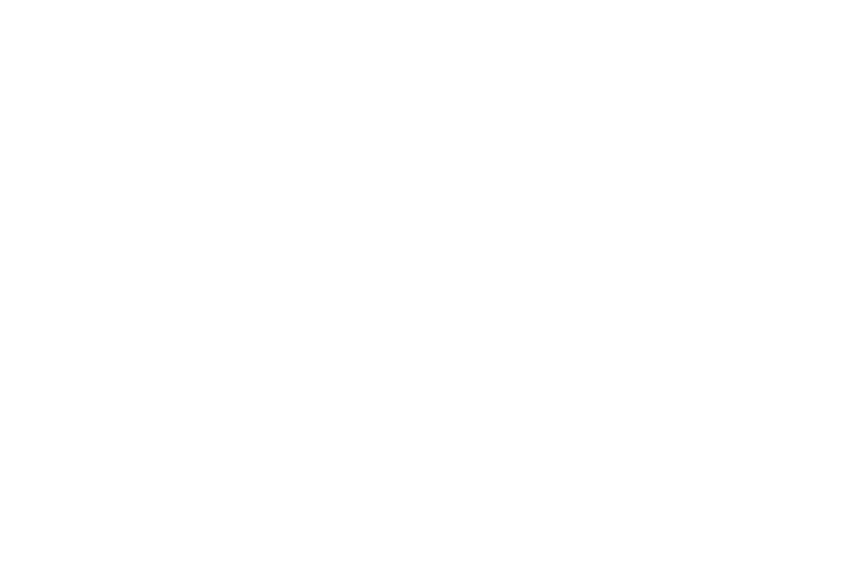
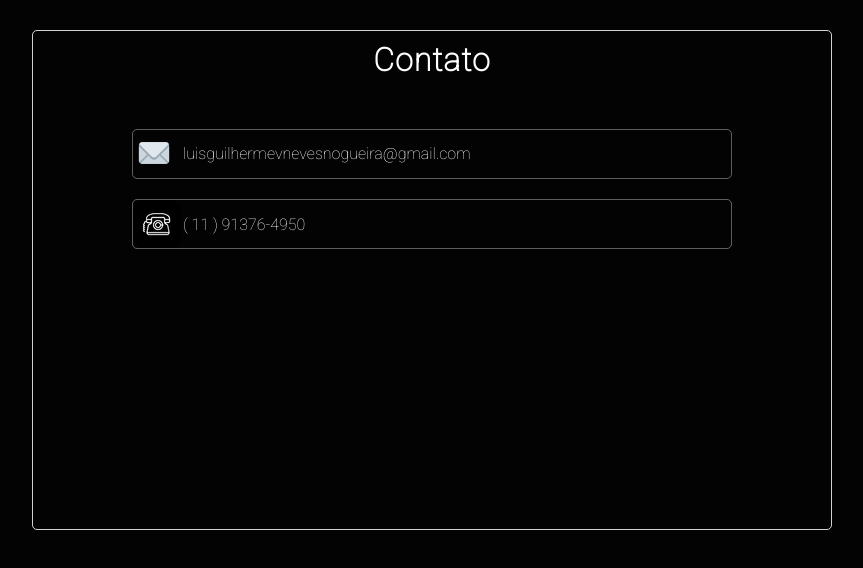
Before and after one commit to LuisGVNeves/Portfolio, a website: page public/contato.html in a window 1280 px wide. Shown: the whole page, without its empty margins (208-1071 px from the left). Drawn offline with Linux system fonts and the light colour scheme.

Commit message:
Finalização borda

```diff
--- a/public/contato.html
+++ b/public/contato.html
@@ -4,9 +4,24 @@
     <meta charset="UTF-8">
     <meta http-equiv="X-UA-Compatible" content="IE=edge">
     <meta name="viewport" content="width=device-width, initial-scale=1.0">
-  <title>Document</title>
+    <title>Contato</title>
+    <link rel="stylesheet" href="../src/css/contato.css">
   </head>
   <body>
 
+    <main id="container-contatos">
+      <h1>Contato</h1>
+      <ul>
+        <li>
+          <img src="../src/img/email.png" alt="email icon" title="Email Icon by Twitter Emoji" id="email">
+          <p>luisguilhermevnevesnogueira@gmail.com</p>
+        </li>
+        <li>
+          <img src="../src/img/phone.png" alt="phone icon" title="Telephone Icon by Jemis Mali" id="phone">
+          <p id="phoneWrite">( 11 ) 91376-4950</p>
+        </li>
+      </ul>
+    </main>
+
   </body>
 </html>
--- /dev/null
+++ b/src/css/contato.css
@@ -0,0 +1,98 @@
+@import url('https://fonts.googleapis.com/css2?family=Roboto:wght@100&display=swap');
+*{
+  box-sizing: border-box;
+  padding: 0%;
+  margin: 0%;
+  font-family: 'Roboto', sans-serif;
+}
+
+body{
+  background-color: rgba(0, 0, 0, 0.99);
+  display: flex;
+  flex-direction: column;
+  align-items: center;
+}
+
+#container-contatos{
+  display: flex;
+  flex-direction: column;
+  align-items: center;
+  margin-top: 30px;
+  border: 1px solid rgba(255, 255, 255, 0.418);
+  width: 800px;
+  height: 500px;
+  border-radius: 5px;
+  animation: borderAnimation 1.5s infinite linear;
+}
+#container-contatos ul{
+  margin-top: 30px;
+  margin-left: auto;
+  margin-right: auto;
+  height: 700px;
+  display: inline-flex;
+  flex-direction: column;
+  align-items: center;
+  color: #fff;
+  width: 700px;
+}
+#container-contatos ul li{
+  list-style-type: none;
+  border: 1px solid rgba(255, 255, 255, 0.355);
+  border-radius: 5px;
+  margin-top: 20px;
+  line-height: 50px;
+  width: 600px;
+  height: 50px;
+}
+#container-contatos ul li p{
+  margin-top: -60px;
+  margin-left: 50px;
+}
+#container-contatos ul li #email{
+  margin-top: 7px;
+  margin-left: 5px;
+}
+#container-contatos ul li #phoneWrite{
+  margin-top: -68px;
+}
+h1{
+  color: #fff;
+  letter-spacing: 1px;
+  padding-top: 10px;
+}
+
+@keyframes borderAnimation {
+  0%{
+    border: 1px solid rgba(255, 255, 255, 0.622);
+  }
+  10%{
+    border: 1px solid rgba(255, 255, 255, 0.72);
+  }
+  20%{
+    border: 1px solid rgba(255, 255, 255, 0.72);
+  }
+  30%{
+    border: 1px solid rgba(255, 255, 255, 0.8);
+  }
+  40%{
+    border: 1px solid rgba(255, 255, 255, 0.857);
+  }
+  50%{
+    border: 1px solid rgba(255, 255, 255, 0.92);
+  }
+  60%{
+    border: 1px solid rgba(255, 255, 255, 0.967);
+  }
+  70%{
+    border: 1px solid rgba(187, 187, 187, 0.967);
+  }
+  80%{
+    border: 1px solid rgba(101, 101, 101, 0.967);
+  }
+  90%{
+    border: 1px solid rgba(255, 255, 255, 0.967);
+  }
+  100%{
+    border: 1px solid rgba(154, 154, 154, 0.967);
+  }
+}
--- a/src/css/style.css
+++ b/src/css/style.css
@@ -4,7 +4,10 @@
   margin: 0%;
   padding: 0%;
   box-sizing: border-box;
-  font-family: 'Roboto', sans-serif;;
+  font-family: 'Roboto', sans-serif;
+}
+body{
+  background-color: rgba(187, 187, 187, 0.62);
 }
 header{
   display: flex;
@@ -59,8 +62,8 @@ header{
   line-height: 40px;
 }
 
-/*Estilização dos <li> sobrepondo o link*/
-#linkSobre{
+/*Estilização dos <lis> sobrepondo o link*/
+.links{
   text-decoration: none;
   color: inherit;
 }
@@ -142,6 +145,15 @@ header{
   color: rgb(32, 32, 32);
   font-family: 'Lato', sans-serif;
 }
+/*link da blue*/
+#blue{
+  text-decoration: none;
+  color: rgb(39, 143, 255);
+}
+#blue:hover{
+  color: rgb(0, 91, 189);
+
+}
 
 /*Icone github*/
 #github{
```
Also changed, not shown: index.html (+8 -4 lines), src/img/email.png (added), src/img/phone.png (added). Lines whose indentation alone changed are shown as unchanged.
